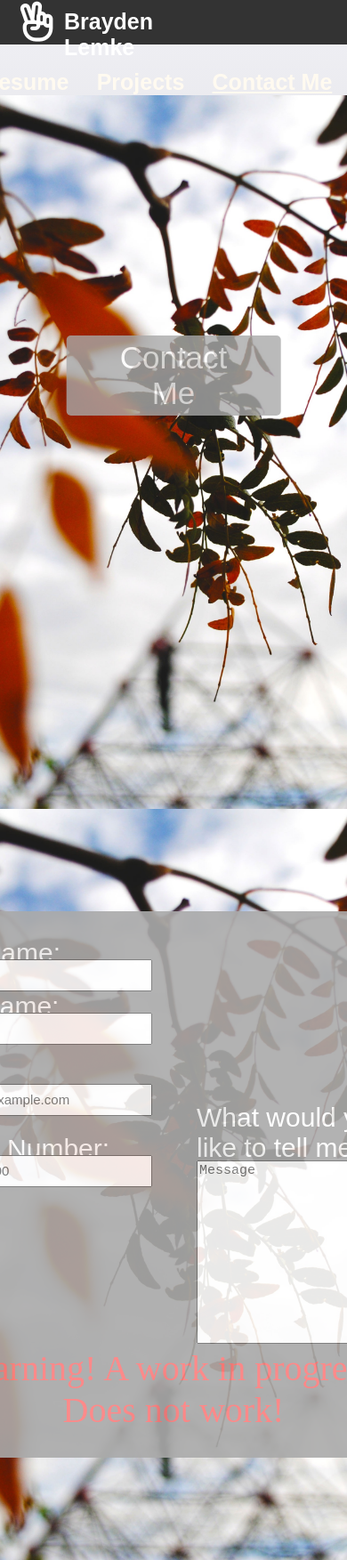
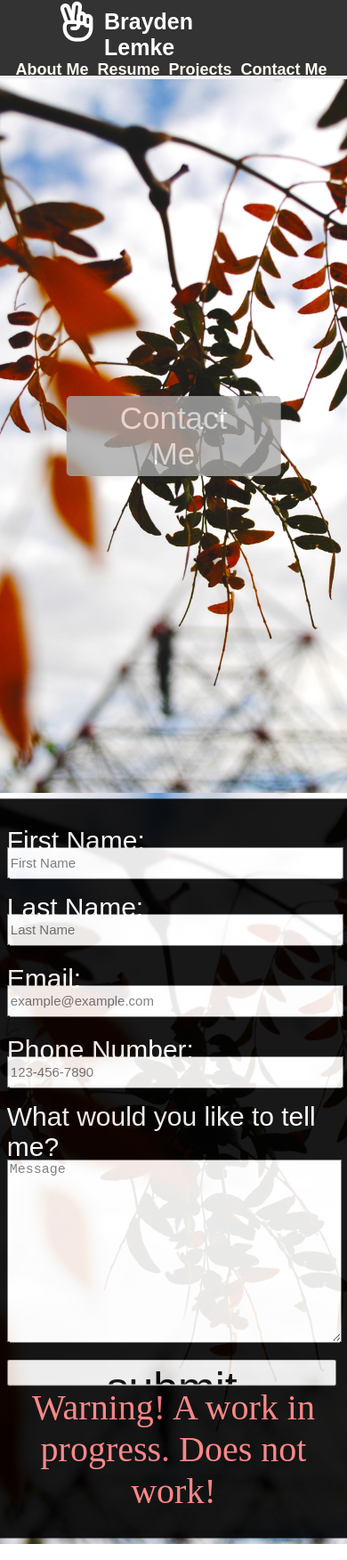
Before and after one commit to joybob22/myWebPage, a PHP site: page /contact.html in a window 390 px wide. Shown: the whole page at 89% size. Run offline with PHP 8.4, Linux system fonts and the light colour scheme; some libraries are stand-ins or nearby versions.

Commit message:
added improvments for mobile

```diff
--- a/contact.css
+++ b/contact.css
@@ -4,7 +4,7 @@
 }
 
 .contactParallax {
-    positition: relative;
+    position: relative;
     background-image: url(leaves3.jpg);
     width: 100%;
     height: 95%;
@@ -16,7 +16,7 @@
 }
 
 .contactParallax2 {
-    positition: relative;
+    position: relative;
     background-image: url(leaves3.jpg);
     width: 100%;
     height: 100%;
@@ -30,7 +30,7 @@
 .contactContent {
     position: relative;
     width: 564px;
-    background-color: #aaa;
+    background-color: black;
     top: 50%;
     left: 50%;
     transform: translate(-50%, -50%);
@@ -92,3 +92,44 @@ input, #info {
     overflow: hidden;
     margin-top: 185px;
 }
+
+#submitButton {
+    font-size: 50px;
+    width: 100px;
+}
+
+@media only screen and (max-width: 600px) {
+    .contactContent {
+        width: 100%;
+    }
+
+    .floatLeft, .lastRow, #submitButton {
+        width: 100%;
+        margin-left: 2%;
+    }
+
+    #info, #submitButton {
+        width: 95%;
+    }
+
+    .lastRow label {
+        margin-top: 15px;
+    }
+
+    #lastName{
+        margin-top: 15px;
+    }
+
+    label {
+        display: block;
+    }
+
+    input {
+        display: block;
+        width: 100%;
+    }
+
+    .negativeMargin {
+        width: 95%;
+    }
+}
--- a/contact.html
+++ b/contact.html
@@ -9,8 +9,10 @@
     </head>
     <body>
         <div class="navBar">
-            <i class="fa fa-hand-peace-o fa-3x icon peace" aria-hidden="true"></i>
-            <div class="myName">Brayden Lemke</div>
+            <div class="navLeft">
+                <i class="fa fa-hand-peace-o fa-3x icon peace" aria-hidden="true"></i>
+                <div class="myName">Brayden Lemke</div>
+            </div>
             <div class="navRight">
                 <a href="index.html">
                     <span id="nav1" class="nav">About Me</span>
@@ -43,7 +45,7 @@
                     </div>
 
                     <div class="floatLeft">
-                        <label for="last-name">Last Name:</label>
+                        <label for="last-name" id="lastName">Last Name:</label>
                         <div class="negativeMargin">
                             <input type="text" placeholder="Last Name" id="last-name">
                         </div>
@@ -67,7 +69,9 @@
                         <label for="info">What would you like to tell me?</label>
                         <textarea type="text" id="info" placeholder="Message"></textarea>
                     </div>
-
+                    <div class="submitButton">
+                        <input type="submit" value="submit" id="submitButton">
+                    </div>
                 </form>
                 <h4 class="warning">Warning! A work in progress. Does not work!</h4>
             </div>
--- a/main.css
+++ b/main.css
@@ -16,7 +16,7 @@ body, html {
 }
 
 .parallax {
-    positition: relative;
+    position: relative;
     background-image: url(meAtPark.jpg);
     width: 100%;
     height: 95%;
@@ -87,7 +87,7 @@ h1 {
 }
 
 body {
-    background: linear-gradient(to bottom, #f0f0f5, #CCC);
+    background-color: #f0f0f5;
 }
 
 
@@ -351,3 +351,34 @@ p {
 .goalsIMGS {
     padding: 30px 0;
 }
+
+@media only screen and (max-width: 850px) {
+    .navBar {
+        height: 85px;
+    }
+
+
+    .navRight {
+        width: 375px;
+        float: none;
+        display: block;
+        margin: 0 auto;
+    }
+
+    .nav {
+        font-size: 18px;
+        float: left;
+        margin-left: 10px;
+    }
+
+    .navLeft {
+        width: 300px;
+        height: 56px;
+        margin: 0 auto;
+    }
+
+    .heading {
+        box-sizing: border-box;
+        width: 100%;
+    }
+}
--- a/projects.css
+++ b/projects.css
@@ -3,7 +3,7 @@
 }
 
 .projectsParallax {
-    positition: relative;
+    position: relative;
     background-image: url(projectsParallax.jpg);
     width: 100%;
     height: 95%;
--- a/projects.html
+++ b/projects.html
@@ -9,8 +9,10 @@
     </head>
     <body>
     <div class="navBar">
-        <i class="fa fa-puzzle-piece fa-3x icon puzzle" aria-hidden="true"></i>
-        <div class="myName">Brayden Lemke</div>
+        <div class="navLeft">
+            <i class="fa fa-puzzle-piece fa-3x icon puzzle" aria-hidden="true"></i>
+            <div class="myName">Brayden Lemke</div>
+        </div>
         <div class="navRight">
             <a href="index.html">
                 <span id="nav1" class="nav">About Me</span>
--- a/resume.css
+++ b/resume.css
@@ -4,7 +4,7 @@
 }
 
 .resumeParallax {
-    positition: relative;
+    position: relative;
     background-image: url(woodchip.jpg);
     width: 100%;
     height: 95%;
--- a/resume.html
+++ b/resume.html
@@ -9,8 +9,10 @@
     </head>
     <body>
     <div class="navBar">
-        <i class="fa fa-paper-plane fa-3x icon plane" aria-hidden="true"></i>
-        <div class="myName">Brayden Lemke</div>
+        <div class="navLeft">
+            <i class="fa fa-paper-plane fa-3x icon plane" aria-hidden="true"></i>
+            <div class="myName">Brayden Lemke</div>
+        </div>
         <div class="navRight">
             <a href="index.html">
                 <span id="nav1" class="nav">About Me</span>
```
Also changed, not shown: index.html (+10 -8 lines).
